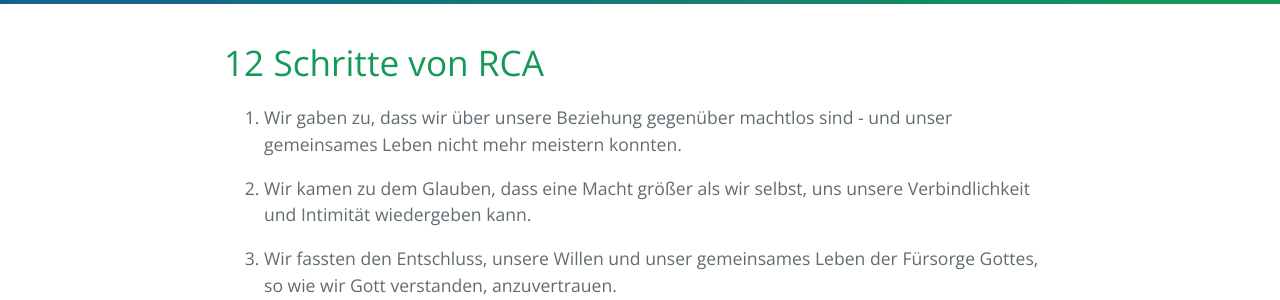
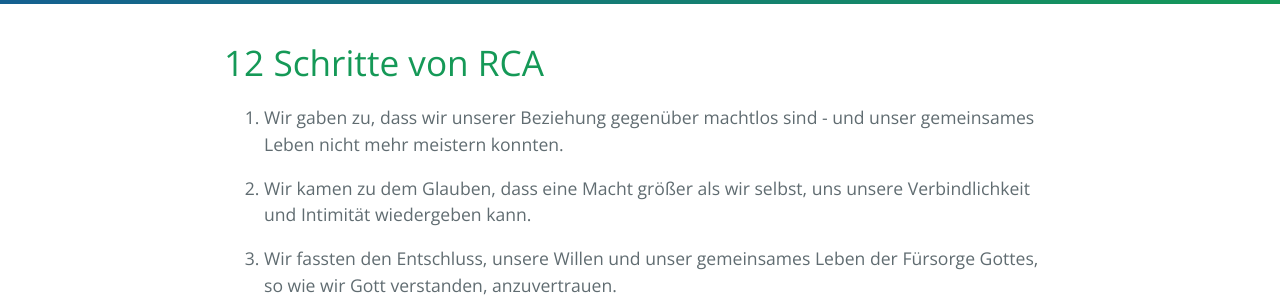
Before and after one commit to rcadeutschland/rcadeutschland.github.io, a Jekyll site: the page built from 12Schritte.MD, in a window 1280 px wide. Shown: the part 337-637 px from the top of the page. Built offline with Jekyll 4.4.1, drawn with Linux system fonts in a browser that asks for light colours; nearby versions of some CDN libraries.

Commit message:
Korrektur 1. Schritt
gemäß E-Mail von Günter vom 29.10.2019, 13:10

```diff
--- a/12Schritte.MD
+++ b/12Schritte.MD
@@ -4,7 +4,7 @@
 ---
 # 12 Schritte von RCA
 
-1. Wir gaben zu, dass wir über unsere Beziehung gegenüber machtlos sind - und unser
+1. Wir gaben zu, dass wir unserer Beziehung gegenüber machtlos sind - und unser
    gemeinsames Leben nicht mehr meistern konnten.
 
 2. Wir kamen zu dem Glauben, dass eine Macht größer als wir selbst, uns unsere
```
